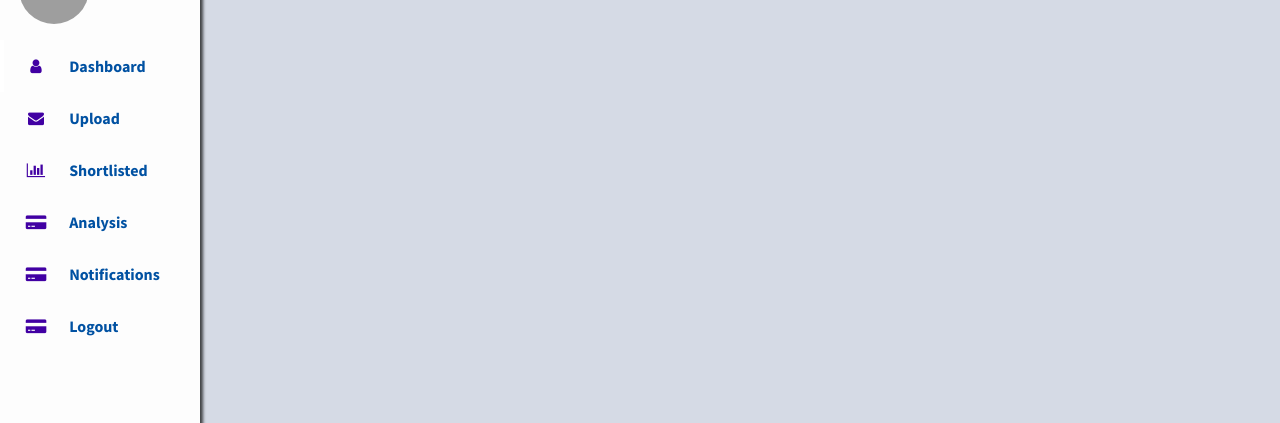
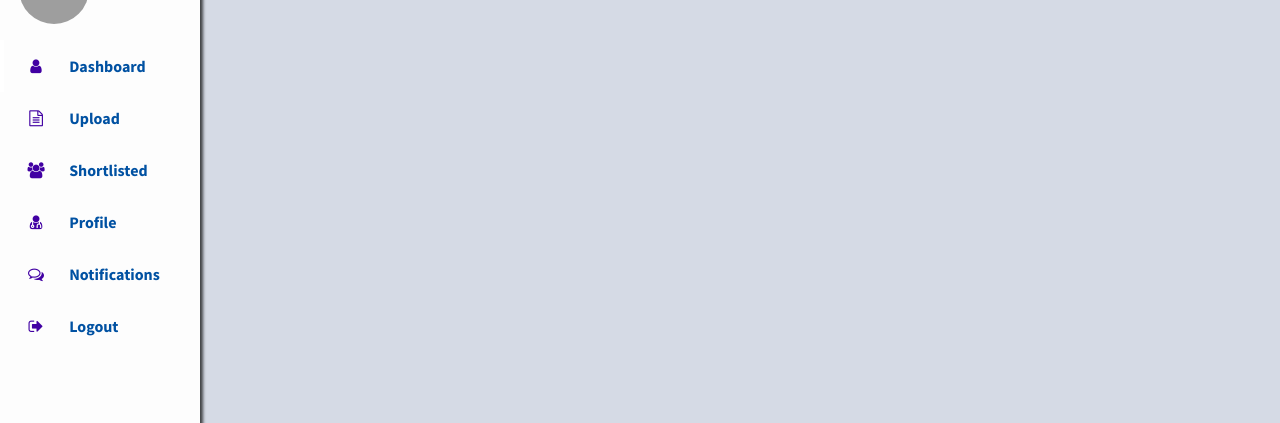
Before and after one commit to GauravSahu98/Placehunt, a PHP site: page /company/sidenav.php in a window 1280 px wide. Shown: the part 182-605 px from the top of the page. Run offline with PHP 8.4, Linux system fonts and the light colour scheme; some libraries are stand-ins or nearby versions; grey boxes are pictures that could not be loaded.

Commit message:
Sidenav icons changed

```diff
--- a/company/sidenav.php
+++ b/company/sidenav.php
@@ -43,31 +43,31 @@
 					</li>
 					<li>
 						<a href="upload.php">
-							<span><i class="fa fa-envelope"></i></span>
+							<span><i class="fa fa-file-text-o"></i></span>
 							<span>Upload</span>
 						</a>
 					</li>
 					<li>
 						<a href="slisted.html">
-							<span><i class="fa fa-bar-chart"></i></span>
+							<span><i class="fa fa-users"></i></span>
 							<span>Shortlisted</span>
 						</a>
 					</li>
 					<li>
 						<a href="#">
-							<span><i class="fa fa-credit-card-alt"></i></span>
-							<span>Analysis</span>
+							<span><i class="fa fa-user-md"></i></span>
+							<span>Profile</span>
 						</a>
 					</li>
 					<li>
 						<a href="#">
-							<span><i class="fa fa-credit-card-alt"></i></span>
+							<span><i class="fa fa-comments-o"></i></span>
 							<span>Notifications</span>
 						</a>
 					</li>
 					<li>
 						<a href="logout.php">
-							<span><i class="fa fa-credit-card-alt"></i></span>
+							<span><i class="fa fa-sign-out"></i></span>
 							<span>Logout</span>
 						</a>
 					</li>
```
Also changed, not shown: company/profile.html (+5 -5 lines).
